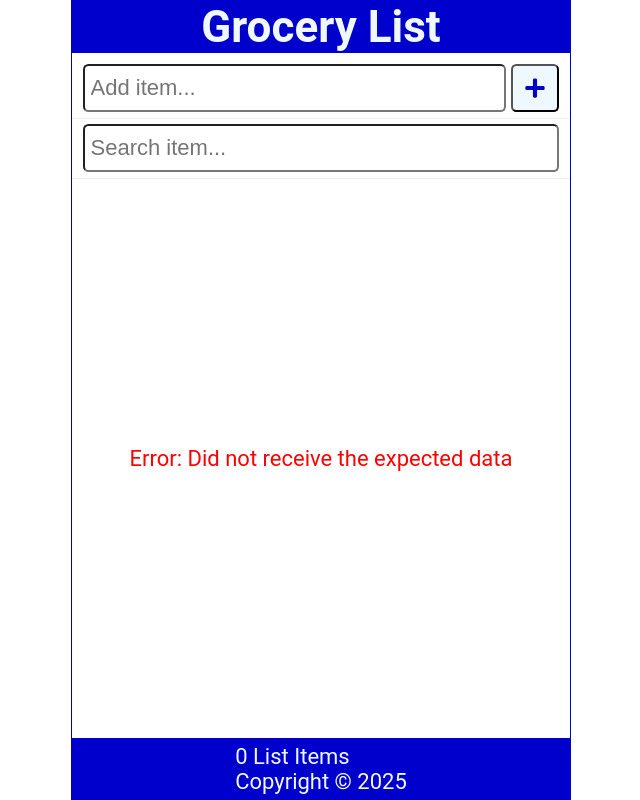
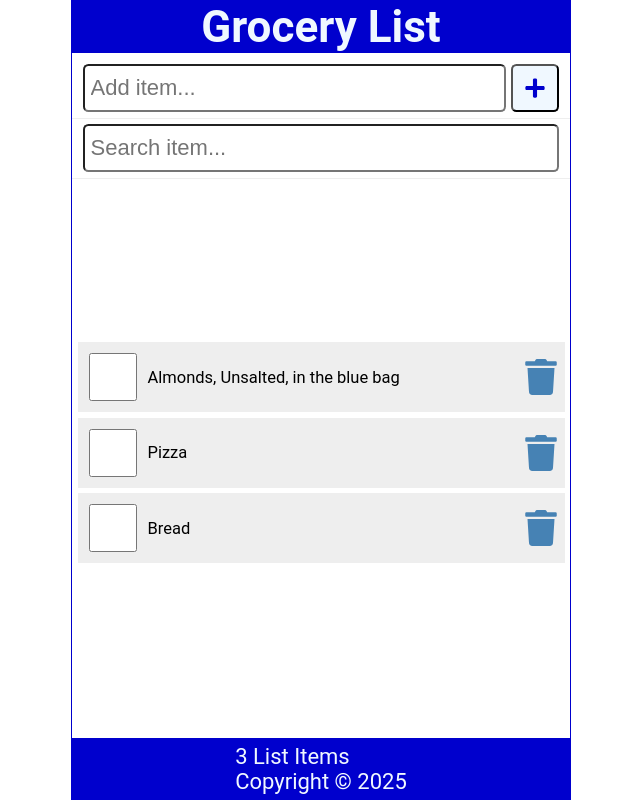
Before and after one commit to azeezabidoye/react-dave-gray, a React (Vite) app in the folder 01-tutorial/: page / in a window 1280 px wide. Shown: the whole page, without its empty margins (319-959 px from the left). Built offline with nearby package versions, Linux system fonts and the light colour scheme; no server answers; data requests are answered from the project's data file.

Commit message:
Components Updated

```diff
--- a/01-tutorial/src/App.jsx
+++ b/01-tutorial/src/App.jsx
@@ -6,7 +6,7 @@ import Content from "./Content";
 import Footer from "./Footer";
 
 function App() {
-  const API_URL = "http://localhost:3500/itemsss";
+  const API_URL = "http://localhost:3500/items";
 
   const [items, setItems] = useState([]);
   useEffect(() => {
@@ -15,7 +15,9 @@ function App() {
         const response = await fetch(API_URL);
         const listItems = await response.json();
         console.log(response.status);
-        if (!response.ok) throw Error("Did not receive the expected data");
+        if (response.status != 200) {
+          throw Error("Did not receive the expected data");
+        }
         console.log(listItems);
         setItems(listItems);
         setFetchError(null);
@@ -96,8 +98,9 @@ function App() {
       />
       <SearchItem search={search} setSearch={setSearch} />
       <main>
+        {isLoading && <p>Loading items...</p>}
         {fetchError && <p style={{ color: "red" }}>{`Error: ${fetchError}`}</p>}
-        {!fetchError && isLoading && (
+        {!fetchError && !isLoading && (
           <Content
             items={items.filter((item) =>
               item.itemName.toLowerCase().includes(search.toLowerCase())
--- a/01-tutorial/src/Content.jsx
+++ b/01-tutorial/src/Content.jsx
@@ -9,9 +9,7 @@ const Content = ({ items, handleCheck, handleDelete }) => {
           handleCheck={handleCheck}
           handleDelete={handleDelete}
         />
-      ) : (
-        <p style={{ marginTop: "2rem" }}>Your list is empty!</p>
-      )}
+      ) : null}
     </>
   );
 };
```
